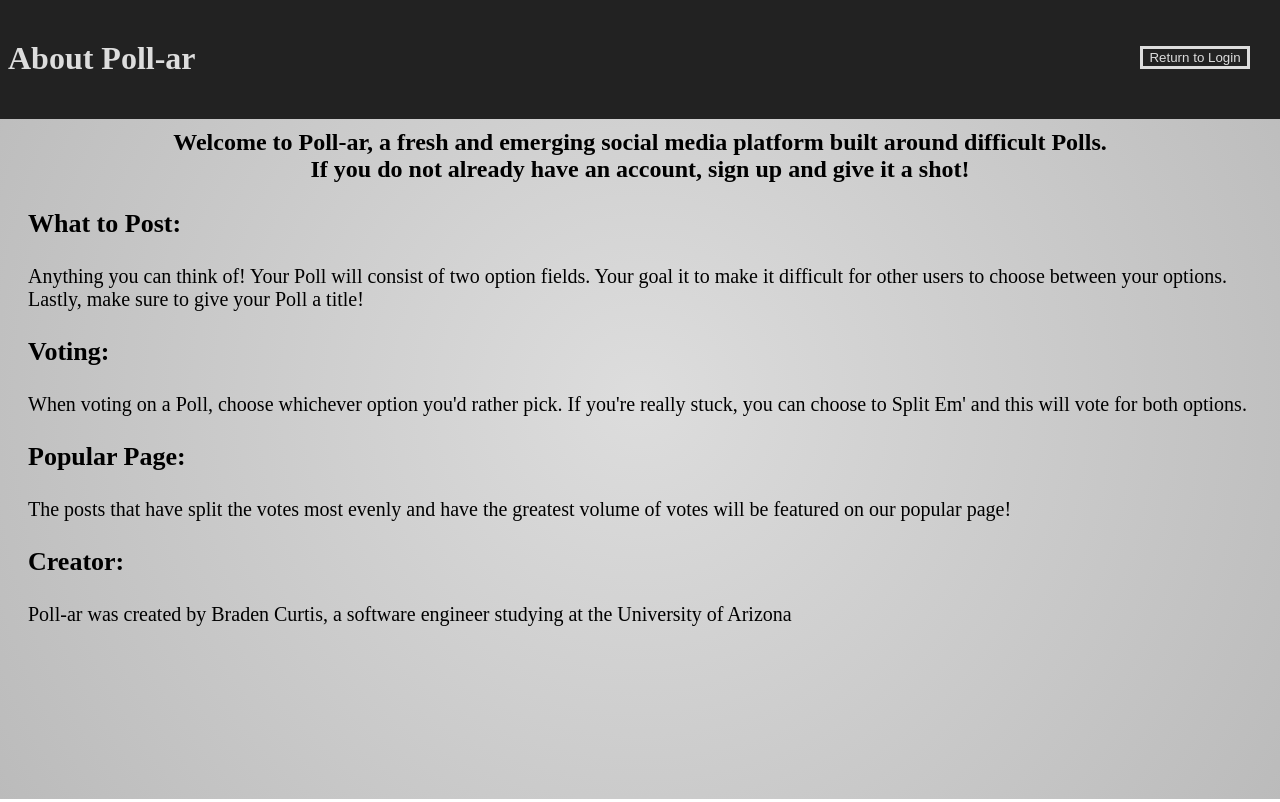
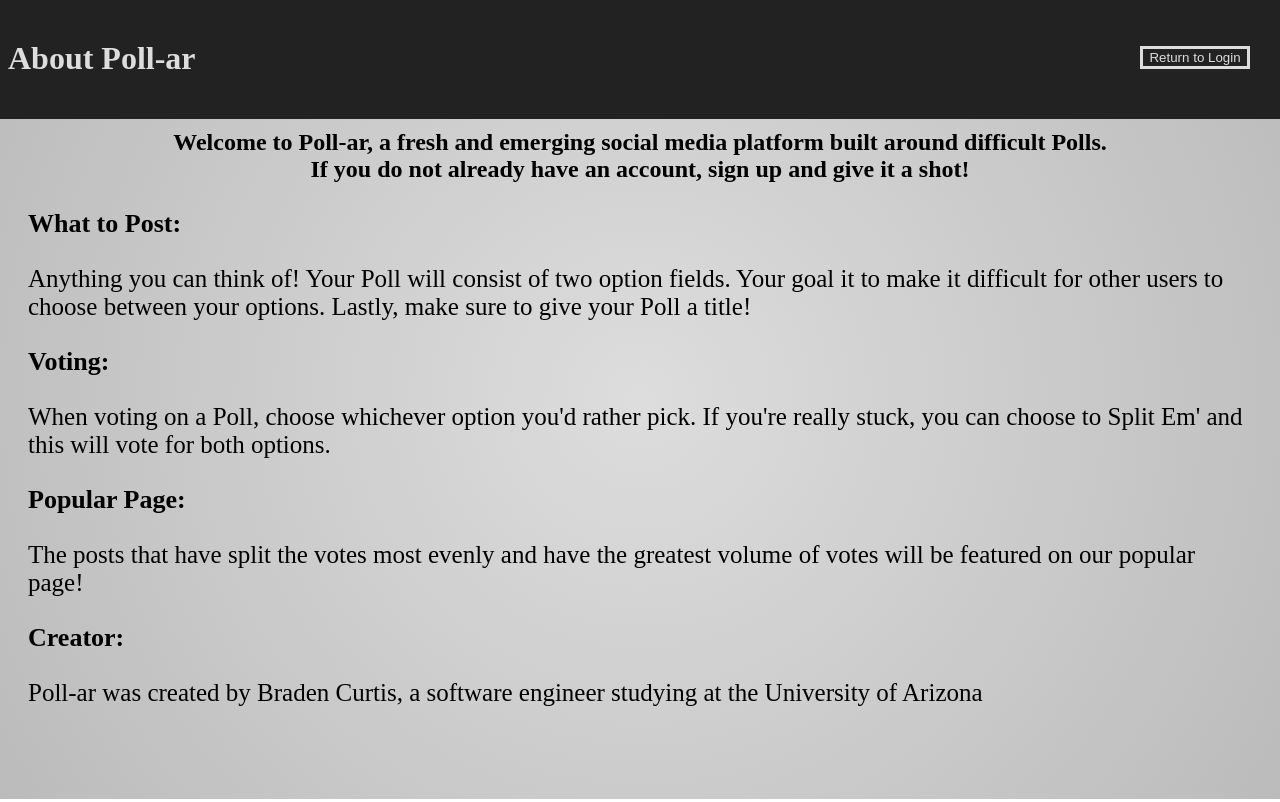
Before and after one commit to BradenCurtis/Pollar-Client, a React (Create React App) app: page /about in a window 1280 px wide. Built offline with nearby package versions, Linux system fonts and the light colour scheme.

Commit message:
Test Changes

```diff
--- a/src/App.css
+++ b/src/App.css
@@ -387,7 +387,7 @@ cursor: pointer;
 }
 
 .aboutBody{
-  font-size: 20px;
+  font-size: 25px;
 
 }
 
```
